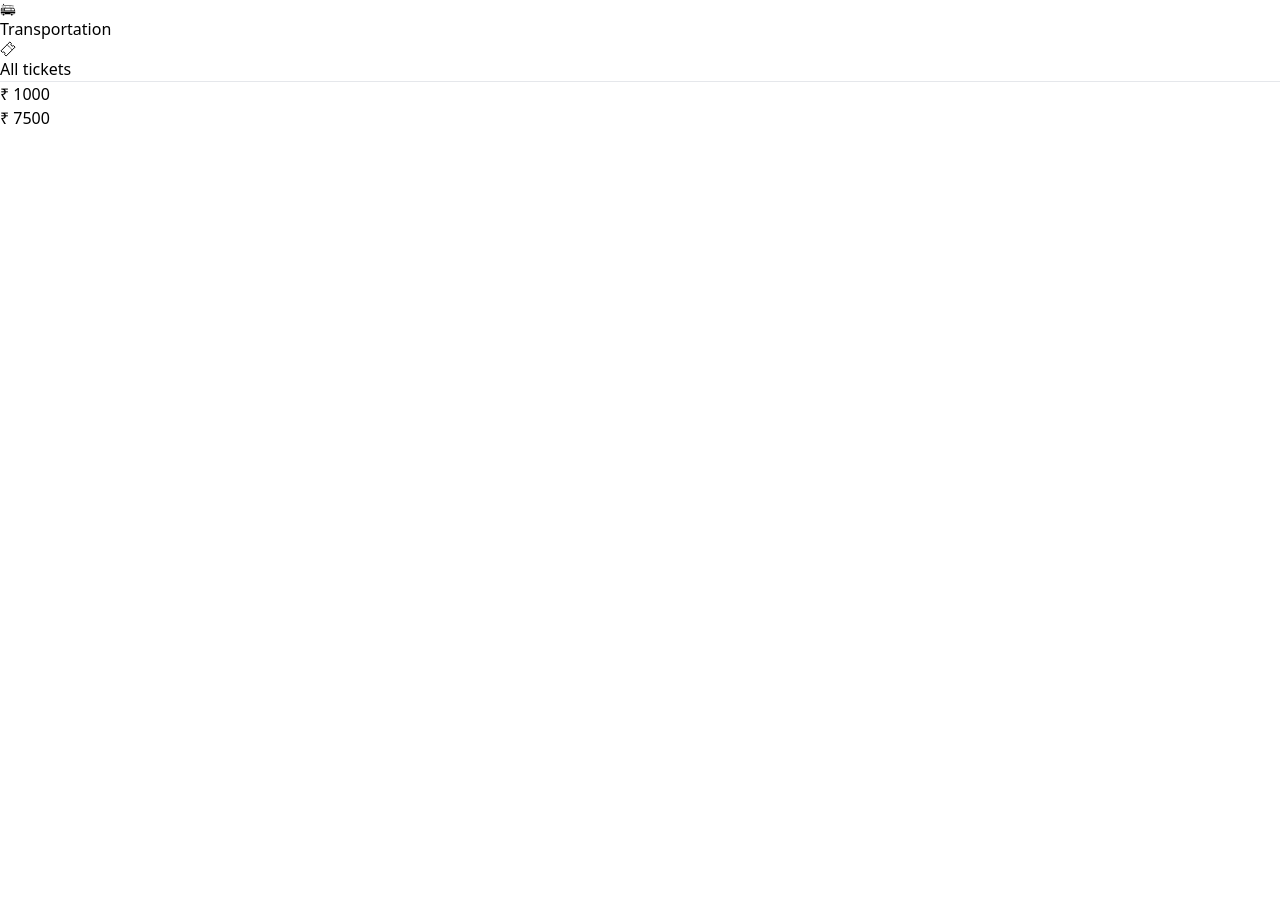
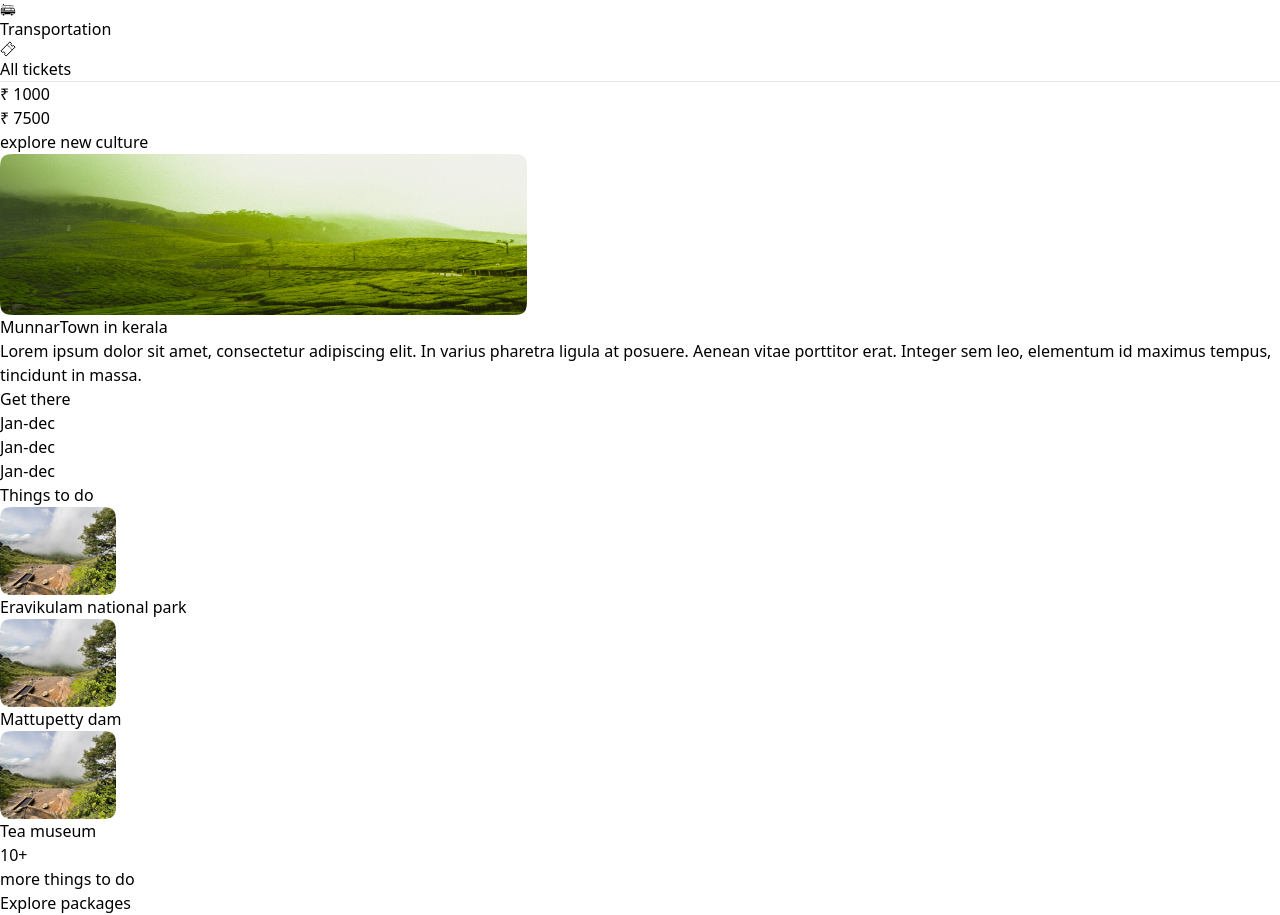
Before and after one commit to Nitheeshks03/campfly_v1, a React (Vite) app: page / in a window 1280 px wide. Shown: the part 2380-3295 px from the top of the page. Before the commit the page ends 2510 px from the top, so only its background shows below. Built offline with nearby package versions, Linux system fonts and the light colour scheme.

Commit message:
latest changes from Pranav Laptop.

```diff
--- a/src/App.jsx
+++ b/src/App.jsx
@@ -1,5 +1,5 @@
 import "./App.css";
-import TrendingCard from './components/TrendingCard';
+import TrendingCard from "./components/TrendingCard";
 
 function App() {
   return (
@@ -11,16 +11,70 @@ function App() {
       </div>
       {/* card */}
       <div className="flex justify-around">
-      <TrendingCard/>
-      <TrendingCard/>
-      <TrendingCard/>
-      <TrendingCard/>
-      <TrendingCard/>
+        <TrendingCard />
+        <TrendingCard />
+        <TrendingCard />
+        <TrendingCard />
+        <TrendingCard />
       </div>
 
+      <h1>explore new culture</h1>
 
-
-
+      <div className="w-[540px] p-3 border rounded-lg">
+        <div>
+          <img src="/images/explore_card.png" alt="explore new cultures" />
+        </div>
+        <div className="mt-3">
+          <p className="text-2xl">
+            Munnar<span className="text-sm ml-2">Town in kerala</span>
+          </p>
+        </div>
+        <div className="mt-3">
+          <p>
+            Lorem ipsum dolor sit amet, consectetur adipiscing elit. In varius
+            pharetra ligula at posuere. Aenean vitae porttitor erat. Integer sem
+            leo, elementum id maximus tempus, tincidunt in massa.
+          </p>
+        </div>
+        <div className="font-semibold mt-3">Get there</div>
+        <div className="flex mt-3">
+          <div className="w-[100px] h-[35px] rounded-lg bg-gray-300 flex justify-center items-center  text-gray-600">
+            Jan-dec
+          </div>
+          <div className="w-[100px] h-[35px] rounded-lg bg-gray-300 flex justify-center items-center  text-gray-600 ml-3">
+            Jan-dec
+          </div>
+          <div className="w-[100px] h-[35px] rounded-lg bg-gray-300 flex justify-center items-center  text-gray-600 ml-3">
+            Jan-dec
+          </div>
+        </div>
+        <div className="font-semibold mt-3">Things to do</div>
+        <div className="grid grid-cols-4 mt-3">
+          <div>
+            <img src="/images/things_to_do.png" alt="Things to do" />
+            <p className="truncate">Eravikulam national park</p>
+          </div>
+          <div>
+            <img src="/images/things_to_do.png" alt="Things to do" />
+            <p className="truncate">Mattupetty dam</p>
+          </div>
+          <div>
+            <img src="/images/things_to_do.png" alt="Things to do" />
+            <p className="truncate">Tea museum</p>
+          </div>
+          <div>
+            <p className="text-[32px] text-gray-600">10+</p>
+            <a href="#" className="text-gray-600 underline">
+              more things to do
+            </a>
+          </div>
+        </div>
+        <div>
+          <button className="w-[220px] h-[30px] bg-[#1ED760]">
+            Explore packages
+          </button>
+        </div>
+      </div>
     </>
   );
 }
```
Also changed, not shown: public/images/explore_card.png (added), public/images/things_to_do.png (added).
